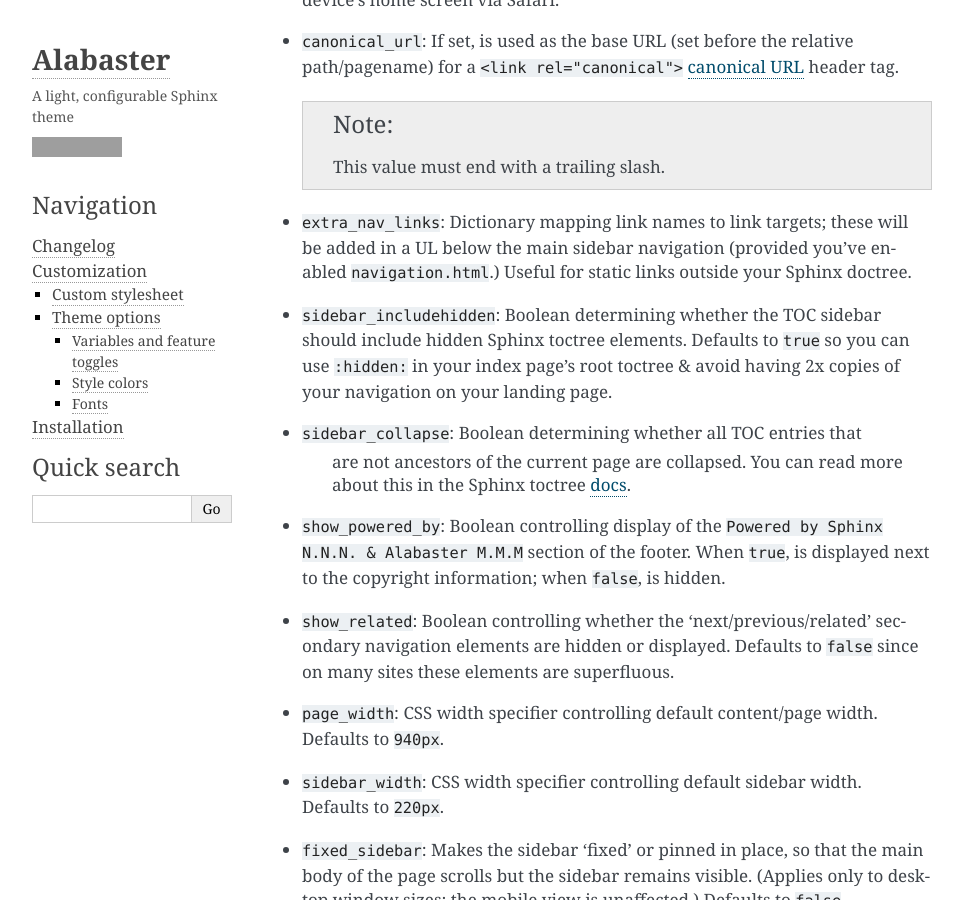
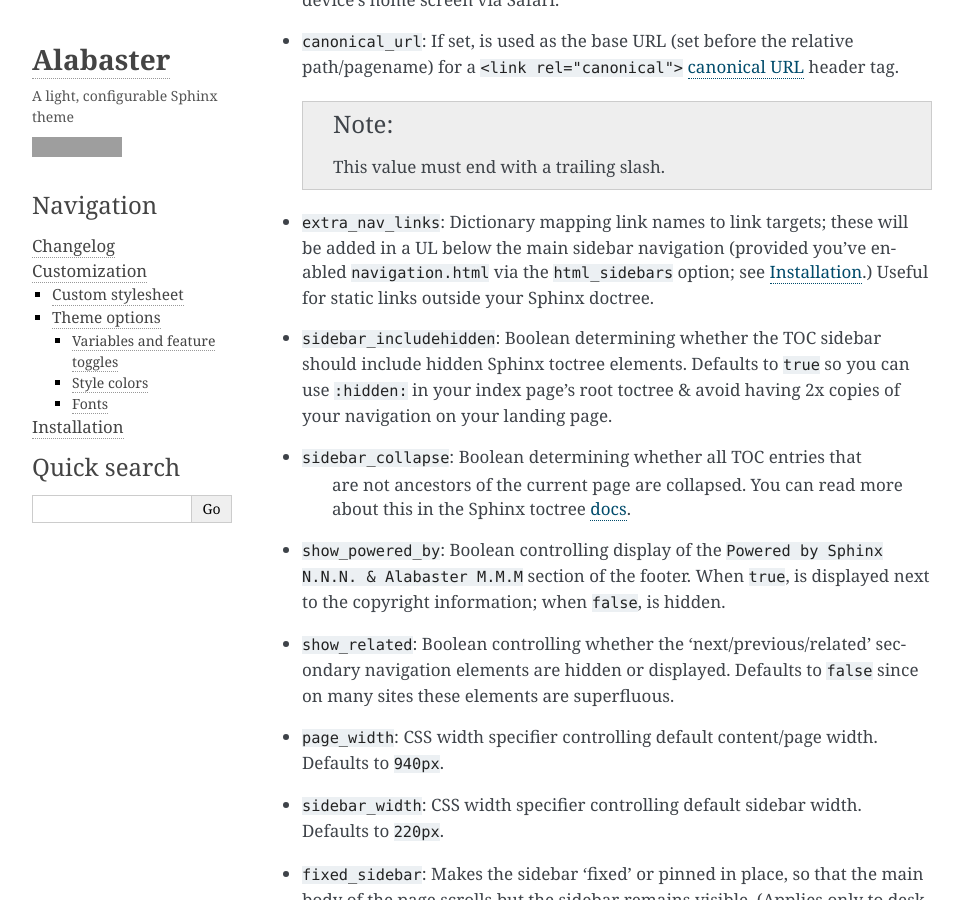
Before and after one commit to sphinx-doc/alabaster, a Sphinx documentation site: the page built from docs/customization.rst, in a window 1280 px wide and 900 px high, scrolled down 2866 px. Shown: the whole window, without its empty margins (148-1111 px from the left). Built offline with Sphinx 7.4.7, drawn with Linux system fonts in a browser that asks for light colours; grey boxes are pictures that could not be loaded.

Commit message:
Make it clearer what we mean by 'enabling' an html sidebar; fixes #98

```diff
--- a/docs/customization.rst
+++ b/docs/customization.rst
@@ -134,8 +134,8 @@ Variables and feature toggles
 
 * ``extra_nav_links``: Dictionary mapping link names to link targets; these
   will be added in a UL below the main sidebar navigation (provided you've
-  enabled ``navigation.html``.) Useful for static links outside your Sphinx
-  doctree.
+  enabled ``navigation.html`` via the ``html_sidebars`` option; see
+  :doc:`installation`.) Useful for static links outside your Sphinx doctree.
 * ``sidebar_includehidden``: Boolean determining whether the TOC sidebar
   should include hidden Sphinx toctree elements. Defaults to ``true`` so you
   can use ``:hidden:`` in your index page's root toctree & avoid having 2x
```
